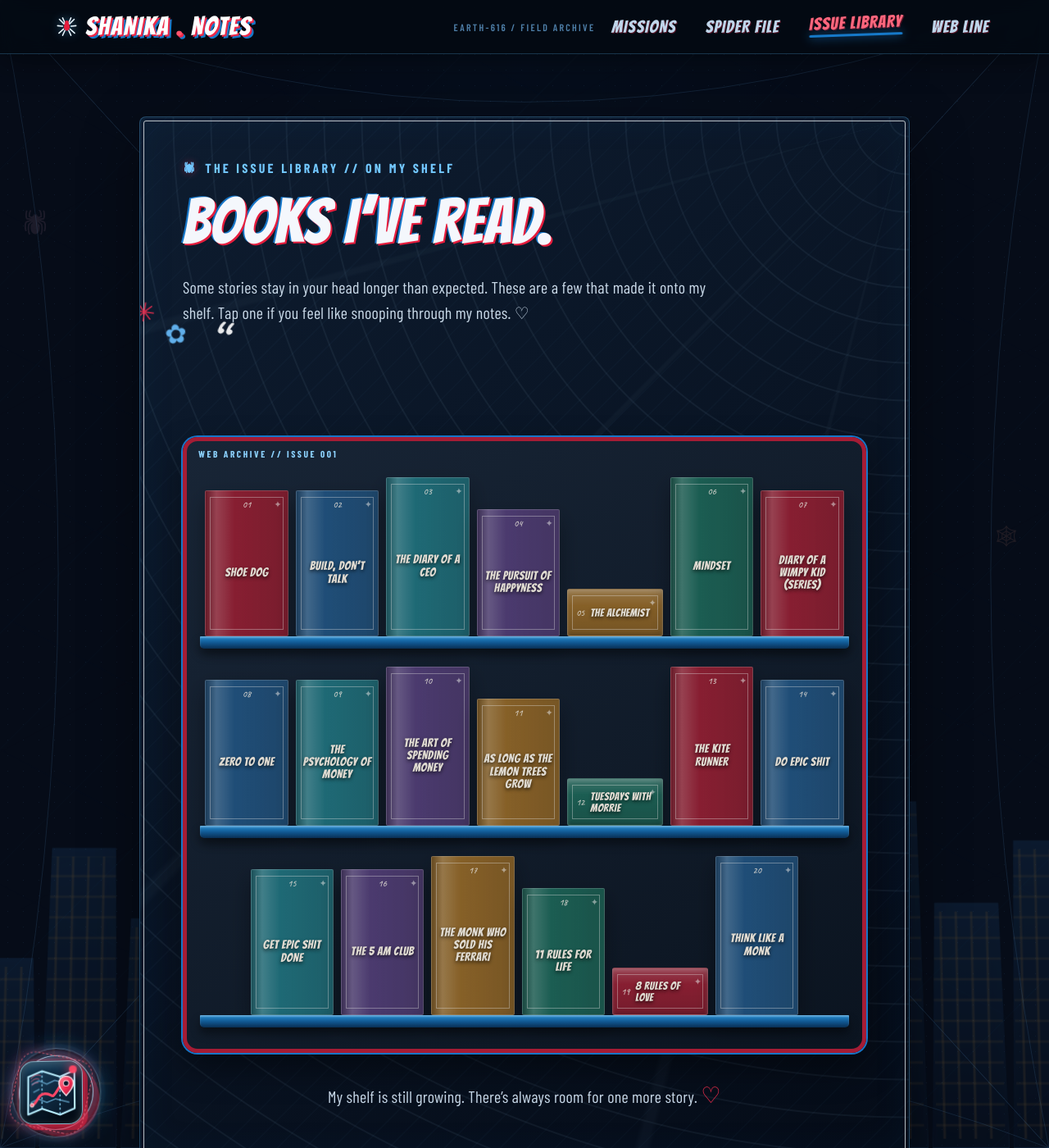
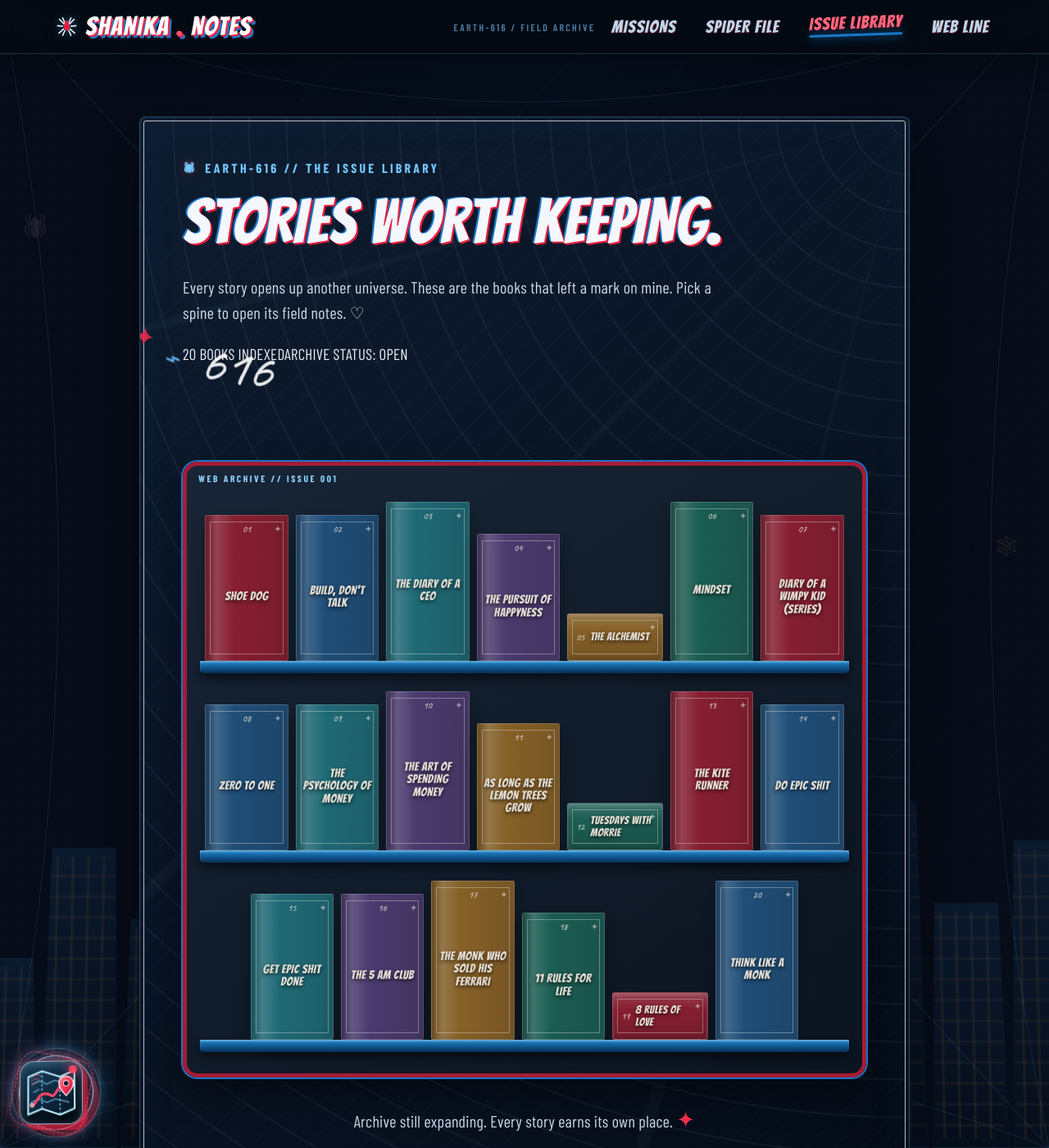
Before and after one commit to shanikashameems/shanikashameems.github.io, a Jekyll site: the page built from projects.md, in a window 1280 px wide and 1400 px high. Shown: the whole window at 82% size. Built offline with Jekyll 4.4.1, drawn with Linux system fonts in a browser that asks for light colours; some web fonts are replaced.

Commit message:
Refresh reading archive copy and book notes

```diff
--- a/projects.md
+++ b/projects.md
@@ -5,11 +5,12 @@ title: Books
 ---
 
 <article class="content-page reveal library-page">
-  <div class="eyebrow">THE ISSUE LIBRARY // ON MY SHELF</div>
-  <h1>Books I’ve read.</h1>
-  <p class="library-intro">Some stories stay in your head longer than expected. These are a few that made it onto my shelf. Tap one if you feel like snooping through my notes. ♡</p>
-  <div class="library-decor" aria-hidden="true"><span>✳</span><span>✿</span><span>“</span></div>
-  <section class="library-room" aria-label="My reading shelf">
+  <div class="eyebrow">EARTH-616 // THE ISSUE LIBRARY</div>
+  <h1>Stories worth keeping.</h1>
+  <p class="library-intro">Every story opens up another universe. These are the books that left a mark on mine. Pick a spine to open its field notes. ♡</p>
+  <div class="library-status" aria-label="Archive status"><span>20 BOOKS INDEXED</span><span>ARCHIVE STATUS: OPEN</span></div>
+  <div class="library-decor" aria-hidden="true"><span>✦</span><span>⌁</span><span>616</span></div>
+  <section class="library-room" aria-label="Earth-616 reading archive">
     <div class="library-shelf">
       <div class="shelf-row"><button class="library-book book-coral" type="button" data-title="Shoe Dog" data-author="Phil Knight" data-description="This one follows the messy, slightly chaotic beginnings of Nike. Lots of risks, setbacks and figuring-it-out-as-you-go energy." data-takeaway="A reminder that big things can start pretty small. I want to keep showing up even when the plan gets messy." aria-expanded="false"><span class="book-number">01</span><strong>Shoe Dog</strong><small>Phil Knight</small></button>
 <button class="library-book book-blue" type="button" data-title="Build, Don’t Talk" data-author="Raj Shamani" data-description="A practical read about the skills nobody really teaches you in class: communication, networking, selling and getting things done." data-takeaway="Less talking about what I might do, more actually doing it. Noted." aria-expanded="false"><span class="book-number">02</span><strong>Build, Don’t Talk</strong><small>Raj Shamani</small></button>
@@ -37,15 +38,15 @@ title: Books
   <dialog class="book-dialog" id="book-dialog" aria-labelledby="note-title">
     <button class="book-dialog-close" type="button" aria-label="Close book details">×</button>
     <div class="book-note" aria-live="polite" aria-atomic="true">
-      <div class="book-note-label">A little note from the pages</div>
+      <div class="book-note-label">FIELD NOTES // FROM THE PAGES</div>
       <h2 id="note-title">Book title</h2>
       <p class="note-author" id="note-author"></p>
       <p id="note-description"></p>
-      <div class="takeaway-wrap"><span>What I’m taking with me</span><p id="note-takeaway"></p></div>
+      <div class="takeaway-wrap"><span>THE TAKEAWAY // WHAT STICKS</span><p id="note-takeaway"></p></div>
       <span class="note-heart" aria-hidden="true">♡</span>
     </div>
   </dialog>
-  <p class="library-footnote">My shelf is still growing. There’s always room for one more story. <span>♡</span></p>
+  <p class="library-footnote">Archive still expanding. Every story earns its own place. <span>✦</span></p>
 </article>
 
 <style>
```
